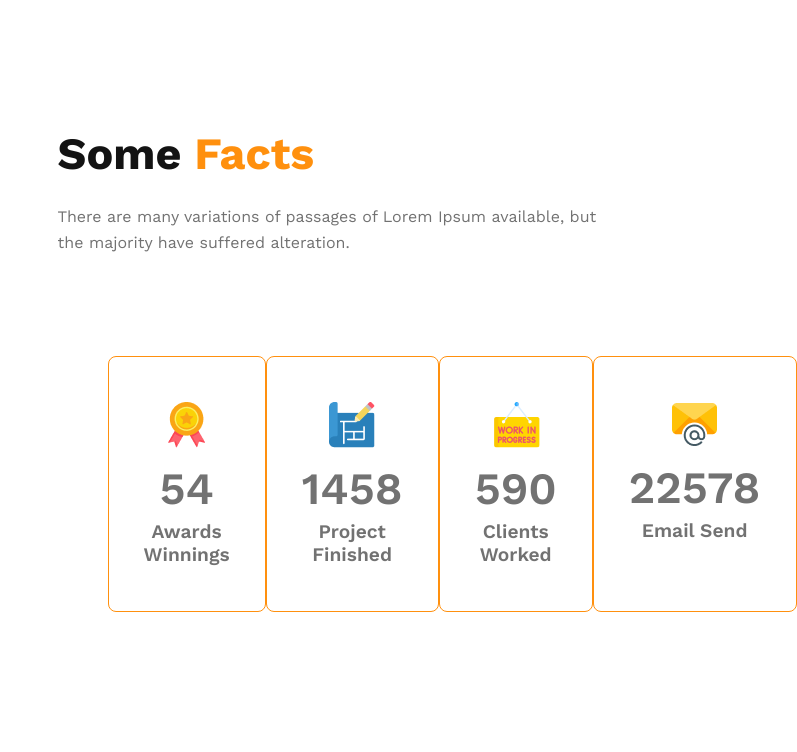
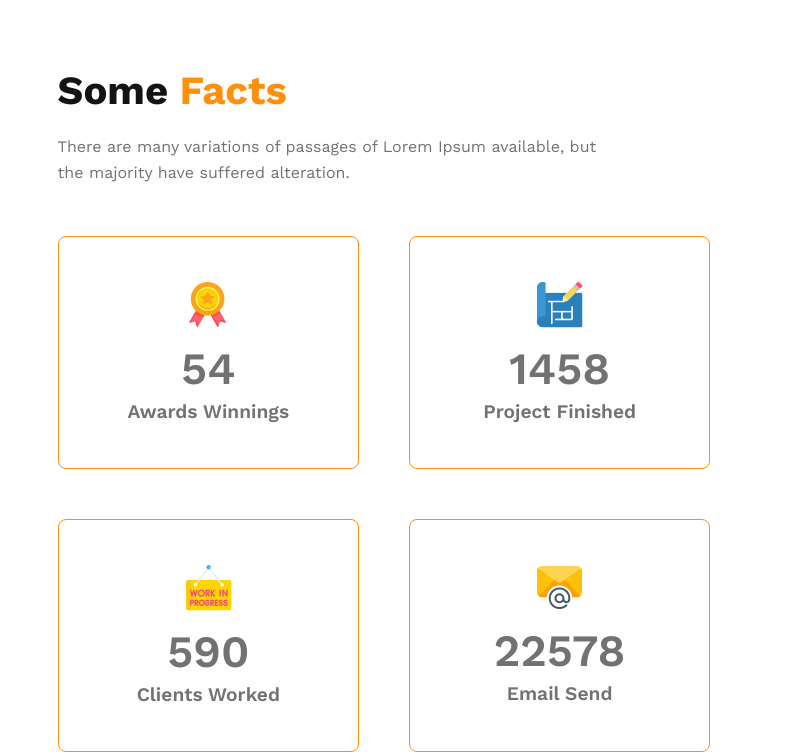
Before and after one commit to akkafi/G3-Architects-website-0.2, a plain HTML site: page index.html in a window 768 px wide. Shown: the part 3722-4474 px from the top of the page, 797 px wide, since content can reach past the window. Before the commit the page ends 4334 px from the top, so only its background shows below. Drawn offline with nearby package versions, Linux system fonts and the light colour scheme.

Commit message:
added some facts section tablet device responsive

```diff
--- a/styles/style.css
+++ b/styles/style.css
@@ -406,7 +406,6 @@
     }
 
     .some_fact_content {
-        margin-bottom: 70px;
         margin-bottom: 45px;
     }
 
@@ -417,7 +416,7 @@
 
     .some_fact_card_container {
         grid-template-columns: repeat(1, 1fr);
-        gap: 50px;
+        gap: 30px;
         margin: 0 auto;
     }
 
@@ -507,4 +506,31 @@
     }
 
     /* features_love_enjoy section end */
+    /* some_fact section start */
+.some_fact_container {
+    margin-top: 70px;
 }
+.some_fact_content {
+    margin-bottom: 50px;
+}
+
+.some_fact_content_title {
+    font-size: 2.5rem;
+    margin-bottom: 20px;
+}
+
+.some_fact_card_container {
+    grid-template-columns: repeat(2, 1fr);
+    gap: 50px;
+    margin-left: 0;
+}
+
+.some_fact_card {
+    padding: 45px 35px;
+    max-width: 100%;
+}
+
+/* some_fact section end */
+
+
+}
```
